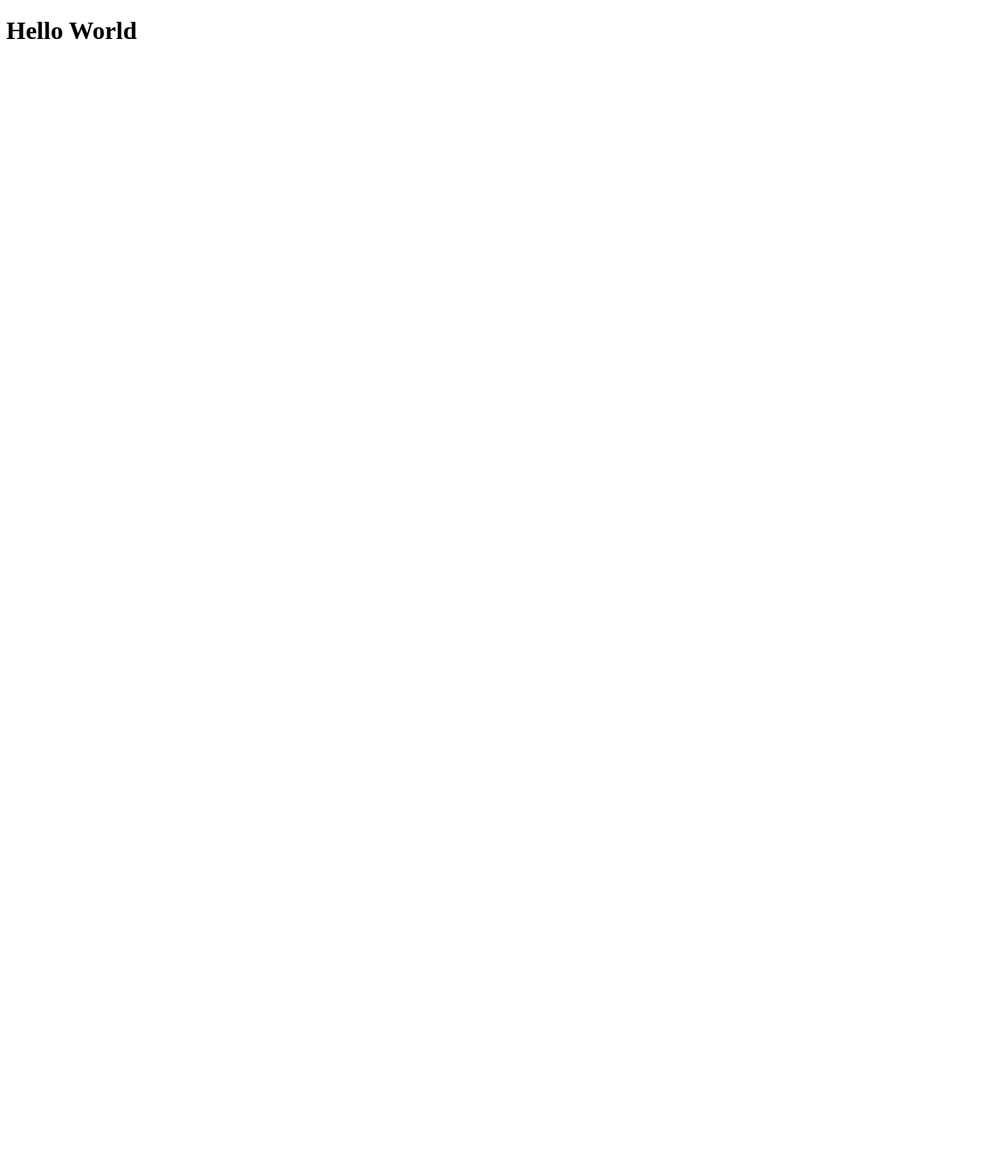
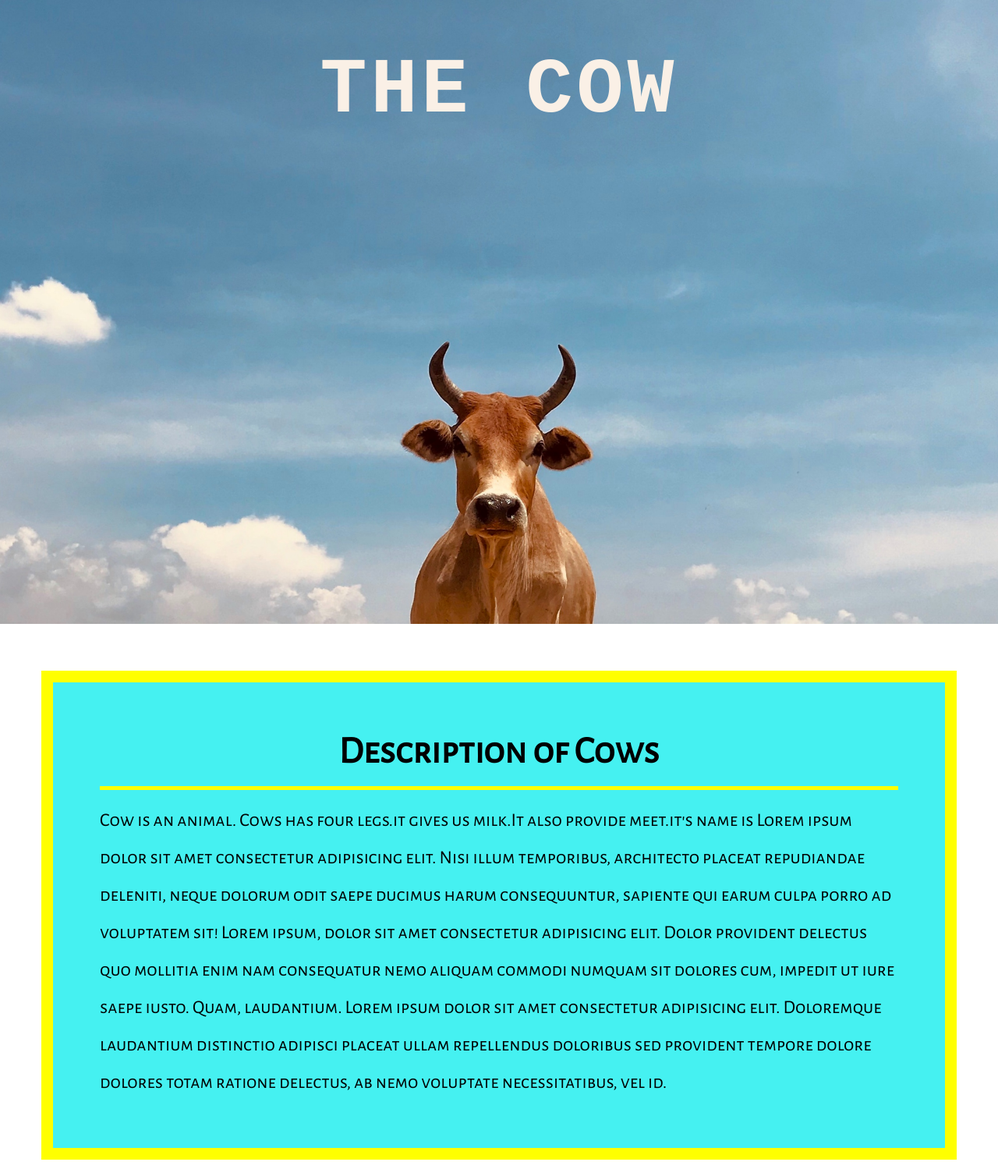
Before and after one commit to NFS152/conceptual, a plain HTML site: page index.html in a window 1280 px wide. Shown: the whole page at 78% size. Before the commit the page ends 800 px from the top, so only its background shows below. Drawn offline with Linux system fonts and the light colour scheme.

Commit message:
new paragrap

```diff
--- a/index.html
+++ b/index.html
@@ -5,10 +5,22 @@
     <meta name="viewport" content="width=device-width, initial-scale=1.0">
     <meta name="author" content="Nafees Ubidulla">
     <meta name="things" content="Table">
-    <title>Conceptual Session</title>
+    <title>The Cow</title>
     <link rel="stylesheet" href="style.css">
+    <link rel="shortcut icon" href="fav-cow.png" type="image/x-icon">
+    <link rel="preconnect" href="https://fonts.googleapis.com">
+<link rel="preconnect" href="https://fonts.gstatic.com" crossorigin>
+<link href="https://fonts.googleapis.com/css2?family=Alegreya+Sans+SC&display=swap" rel="stylesheet">
 </head>
 <body>
-    <h1>Hello World</h1>
+    <div  class="hero">
+        <h1>THE COW</h1>
+    </div>
+    <div class="article">
+        <p>
+            <h2>Description of Cows</h2>
+            <p>Cow is an animal. Cows has four legs.it gives us milk.It also provide meet.it's name is Lorem ipsum dolor sit amet consectetur adipisicing elit. Nisi illum temporibus, architecto placeat repudiandae deleniti, neque dolorum odit saepe ducimus harum consequuntur, sapiente qui earum culpa porro ad voluptatem sit! Lorem ipsum, dolor sit amet consectetur adipisicing elit. Dolor provident delectus quo mollitia enim nam consequatur nemo aliquam commodi numquam sit dolores cum, impedit ut iure saepe iusto. Quam, laudantium. Lorem ipsum dolor sit amet consectetur adipisicing elit. Doloremque laudantium distinctio adipisci placeat ullam repellendus doloribus sed provident tempore dolore dolores totam ratione delectus, ab nemo voluptate necessitatibus, vel id. </p>
+        </p>
+    </div>
 </body>
 </html>
--- a/style.css
+++ b/style.css
@@ -0,0 +1,40 @@
+*{
+    margin: 0;
+    padding: 0;
+    font-family: 'Alegreya Sans SC', sans-serif;
+}
+.hero{
+    background-image: url('cow3.jpg');
+    height: 100vh;
+    background-size: cover;
+    background-position:bottom center;
+    /* background-repeat: no-repeat; */
+}
+.hero h1{
+    color: linen;
+    font-size: 100px;
+    text-align: center;
+    font-weight: 700;
+    padding-top: 60px;
+    font-family: 'Courier New', Courier, monospace;
+    word-spacing: 4px;
+    letter-spacing: 5px;
+}
+.article{
+    width: 80% ;
+    margin: 60px auto ;
+    border: 15px solid yellow;
+    padding: 60px;
+    background-color: rgb(69, 241, 241);
+}
+.article h2{
+    text-align: center;
+    font-size: 48px;
+    border-bottom: 5px solid yellow;
+    padding-bottom: 15px;
+    margin-bottom: 15px;
+}
+.article p{
+    font-size: 24px;
+    line-height: 2em;
+}
```
Also changed, not shown: cow3.jpg (added), fav-cow.png (added).
